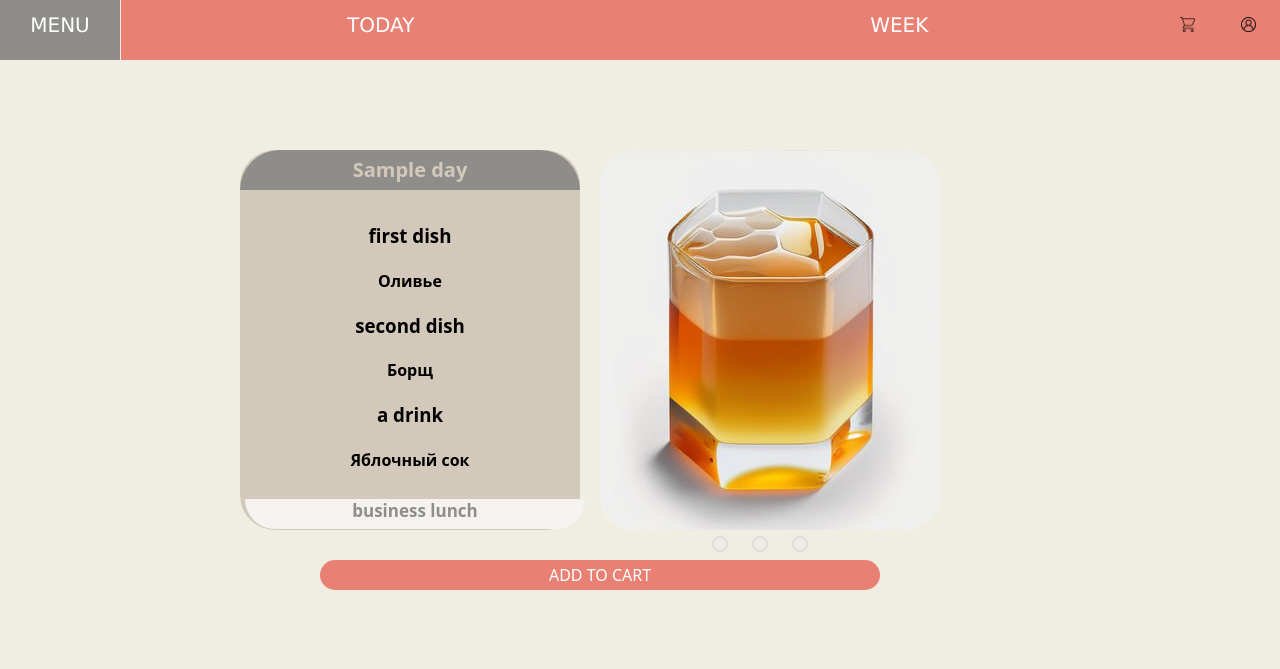
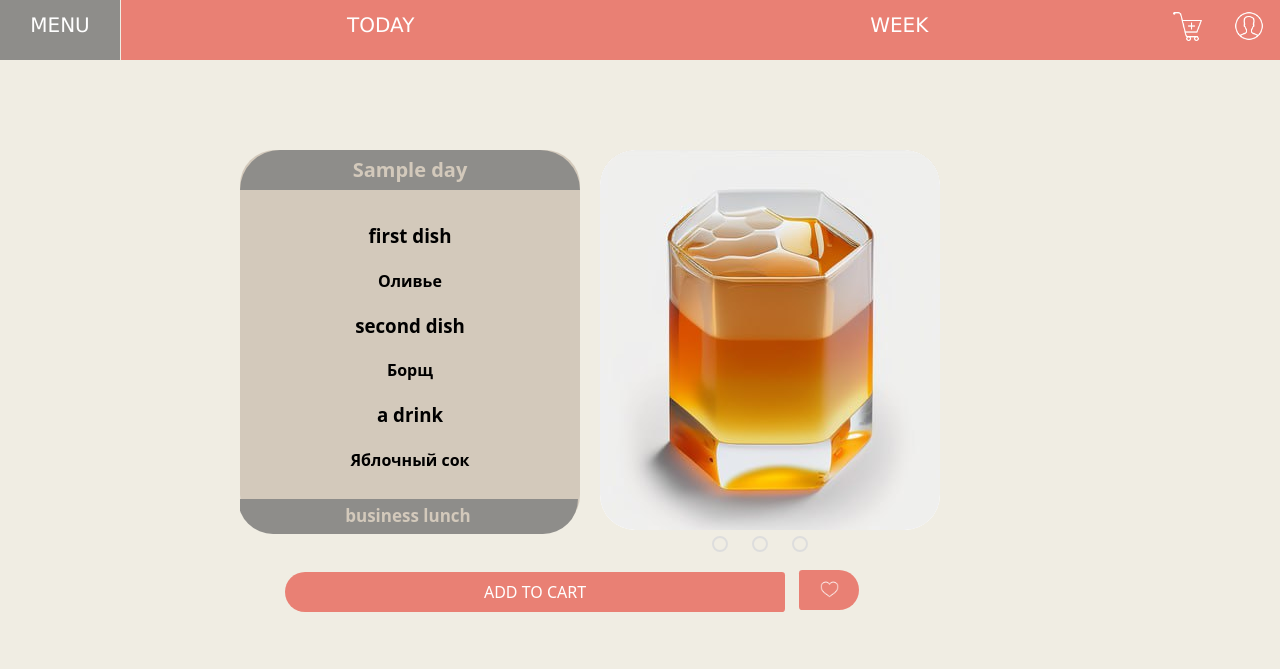
Before and after one commit to Eraaalex/HSE_menu_project, a Flask app: template templates/index.html in a window 1280 px wide. Shown: the top 669 px of the page. Run offline with Flask 2, Linux system fonts and the light colour scheme; data comes from the database, SQL or seed files in the repository; tables that the repository leaves empty hold one stand-in row (values such as "Sample post"); the template is opened without the code that fills it: values that come from a table or form of the project are taken from there, most other values are stand-ins (such as "Sample title", 1, 10 or a date in 2020); some libraries are stand-ins or nearby versions.

Commit message:
style changes

```diff
--- a/static/style.css
+++ b/static/style.css
@@ -47,13 +47,19 @@ header {
 .menu li a.icons {
     width: 60px;
     background: #E98074;
+    height: 60px;
+}
+
+.menu li a.icons img {
+    width: 30px;
+    height: 30px;
+    transform: translateY(30%);
 }
 
 .menu li.static {
     background: #8E8D8A;
     width: 120px;
 }
-
 
 .menu a.active {
     background: #E85A4F;
@@ -126,12 +133,13 @@ body {
     background: #8E8D8A;
     width: 100%;
     color: #D3C9BB;
-    height: 33px;
+    height: 35px;
     vertical-align: middle;
     border-bottom-left-radius: 50px;
     border-bottom-right-radius: 50px;
     font-size: 17px;
     line-height: 33px;
+    margin-left: -2px;
 
 }
 
@@ -163,31 +171,73 @@ photo{
     text-align: center;
     background: #D3C9BB;
     border-radius: 35px;
+}*/
+
+.buttons {
+    float: left;
+    height: 50px;
+    width: 650px;
+    margin-top: 30px;
+    margin-bottom: 70px;
+    list-style-type: 0;
 }
 
-.select {
+.invisible {
+    width: 0px;
+}
+.buttons li {
+    display: inline-block;
+}
+
+.buttons li form {
+    margin-top: 0;
+    margin-left: 5px;
+}
+
+.buttons .select {
     background: #E98074;
-    border-radius: 20px;
+    border-top-left-radius: 30px;
+    border-bottom-left-radius: 30px;
+    border-top-right-radius: 5px;
+    border-bottom-right-radius: 5px;
+    margin-top: 0;
     border-style: none;
-    width: 70%;
-    height: 30px;
+    width: 500px;
+    height: 40px;
     font-family:system-ui, -apple-system, BlinkMacSystemFont, 'Segoe UI', Roboto, Oxygen, Ubuntu, Cantarell, 'Open Sans', 'Helvetica Neue', sans-serif;
     color: white;
     font-size: 16px;
     font-style: normal;
-    margin-top: 30px;
     align-items: center;
-    position: relative;
-    left:10%;
-    margin-bottom: 80px;
+    margin-right: 10px;
 
 }
 
+.buttons .like {
+    background: #E98074;
+    border-style: none;
+    margin-top: 10px;
+    width: 60px;
+    border-top-right-radius: 30px;
+    border-bottom-right-radius: 30px;
+    border-top-left-radius: 5px;
+    border-bottom-left-radius: 5px;
+    height: 40px;
+}
 
-.select:hover {
+.buttons .like img {
+    height: 19px;
+    margin-bottom: 0;
+}
+
+
+.like:hover, .select:hover  {
     background:#E85A4F;
 }
 
+.select:focus , .select:focus {
+    background:#E85A4F;
+}
 
 
 /* week */
--- a/templates/account.html
+++ b/templates/account.html
@@ -15,7 +15,7 @@
               {% endfor %}
             {% endif %}
 {% endwith %}
-
+<div class="content_account">
     <div style ="margin:100px">
         <div class="content_Acc">
 
@@ -75,6 +75,8 @@ document.getElementsByClassName('form_Acc')[0].style='padding-top: 100px !import
       }
 
     </script>
+</div>
+
 
 
 {% endblock %}
--- a/templates/cart.html
+++ b/templates/cart.html
@@ -3,11 +3,11 @@
 {% block content %}
 
 <div class="content_cart">
-      <p>User information: {{user.name}} {{user.login}}</p>
+      <p class="user">{{user.name}} --- {{user.login}}</p>
 
         {% for el in cart %}
         <div>
-            <p>Amount in cart: {{ el['qty'] }}</p>
+            <p class="amount">Amount in cart: {{ el['qty'] }}</p>
             <ul class="cart_item">
                 <li>{{ el['lunch'].get_appetizer_name()}} </li>
                 <li>{{ el['lunch'].get_dish_name()}} </li>
@@ -19,7 +19,7 @@
             <form action="/cart" method="POST">
                     <input class = "invisible" type="hidden" name="add_to_cart">
                     <input class = "invisible" type="hidden" name="cart" value="nothing">
-                    <input type="submit" class="select" value="ORDER" >
+                    <input type="submit" class="select_cart" value="ORDER" >
             </form>
 
 </div>
--- a/templates/header.html
+++ b/templates/header.html
@@ -19,8 +19,8 @@
                 <li class="static">MENU</li>
                 <li><a href="/" class ={{activeT}}>TODAY</a></li>
                 <li><a href="/week" class={{activeW}} >WEEK</a></li>
-                <li><a href="{{addition}}" class="icons"><img src="{{ url_for('static', filename='../static/img/cart_icon.png') }}" style = "height: 15px"/></a></li>
-                <li><a href="/account{{registered}}" class="icons"><img src="{{ url_for('static', filename='../static/img/user_icon.png') }}" style = "height: 15px"/></a></li>
+                <li><a href="{{addition}}" class="icons"><img src="{{ url_for('static', filename='../static/img/cart_icon.png') }}"/></a></li>
+                <li><a href="/account{{registered}}" class="icons"><img src="{{ url_for('static', filename='../static/img/user_icon.png') }}"/></a></li>
 
             </ul>
         </header>
--- a/templates/index.html
+++ b/templates/index.html
@@ -34,13 +34,13 @@
                     {{ lunches[i].get_drink_name()}}
                 </h4>
                 {% if lunches[i].name[:3] == "std" %}
-                        <h5 class="type">standart lunch</h5>
+                <h5 class="type_main">standart lunch</h5>
                 {% else %}
                     {%  if lunches[i].name[:3] == "bsn" %}
-                                <h5 class="type">business lunch</h5>
+                        <h5 class="type_main">business lunch</h5>
 
                     {% else %}
-                                <h5 class="type">vegetarian lunch</h5>
+                        <h5 class="type_main">vegetarian lunch</h5>
                     {% endif %}
                 {% endif %}
             </li>
@@ -54,7 +54,7 @@
             <div class="slider">
 
                 <div class = "photo slides slide{{i*3+1}}"
-             style="background-image: url(../../static/img/{{ lunches[i].get_appetizer_photo()}}.jpg);"></div>
+                    style="background-image: url(../../static/img/{{lunches[i].get_appetizer_photo()}}.jpg);"></div>
                 <div class = "photo slides slide{{i*3+2}}" style="background-image: url(../../static/img/{{lunches[i].get_dish_photo()}}.jpg);"></div>
                 <div class = "photo slides slide{{i*3+3}}" style="background-image: url(../../static/img/{{lunches[i].get_drink_photo()}}.jpg);"></div>
             </div>
@@ -66,14 +66,28 @@
         </div>
 
 
-
+        <ul class="buttons">
+            <li>
                 <form action="/" method="POST">
                     <input class = "invisible" type="hidden" name="add_to_cart">
                     <input class = "invisible" type="hidden" name="lunch_id" value="{{ lunches[i].id }}">
                     <input class = "invisible" type="hidden" name="qty" value="1">
                     <input type="submit" class="select" value="ADD TO CART" >
                 </form>
+            </li>
+            <li>
+                <button class="like">
+                    <img src="{{ url_for('static', filename='../static/img/like.png') }}"
+                    onclick="this.src = '../static/img/like_pressed.png'"/>
+                </button>
+            </li>
+
+        </ul>
+
+
+
         {% endfor %}
+
     </div>
 
 </div>
```
Also changed, not shown: other parts of static/style.css (+51 -8 lines), static/img/cart_icon.png, static/img/like.png (added), static/img/like_pressed.png (added), static/img/user_icon.png. Lines whose indentation alone changed are shown as unchanged.
